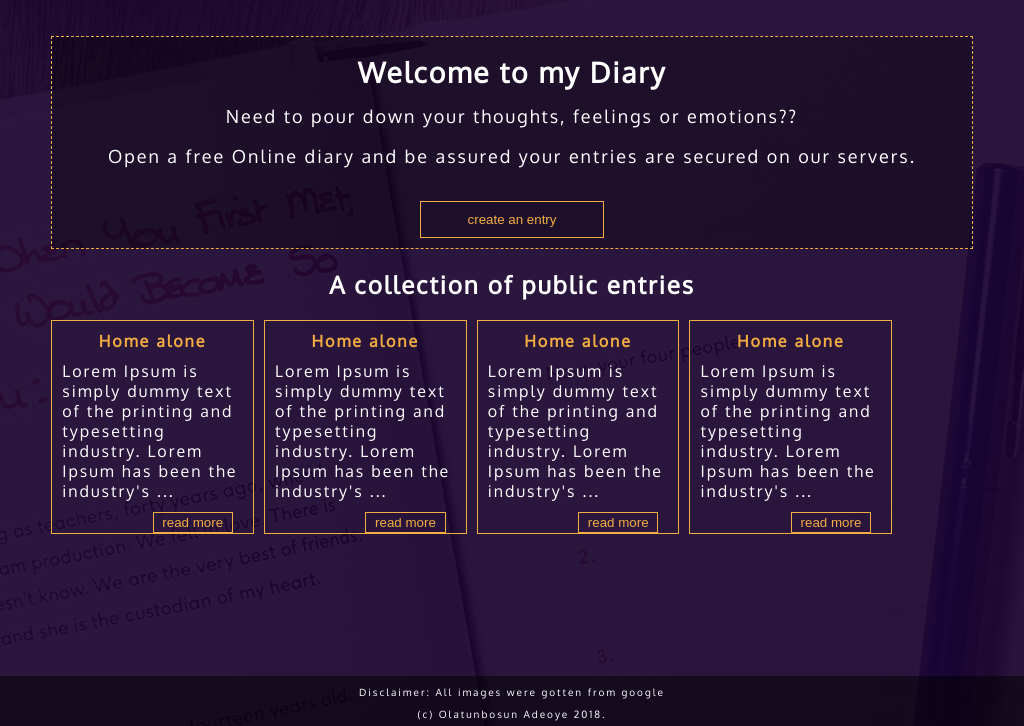
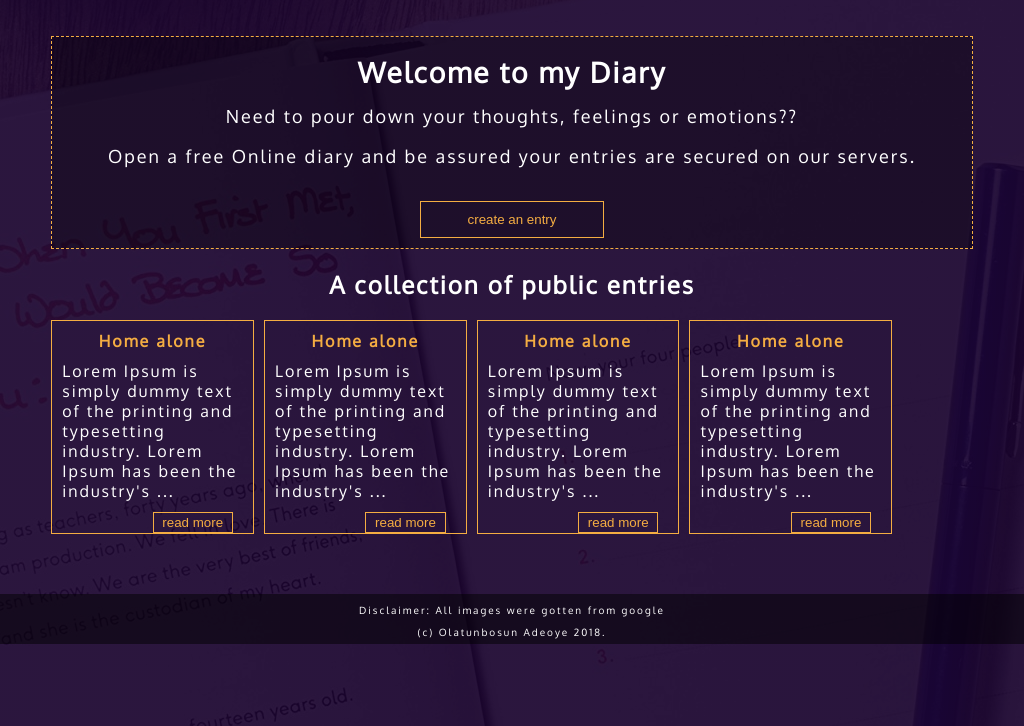
Before and after one commit to adex001/MyDiary, a website: page UI/index.html in a window 1024 px wide. Shown: the part 74-800 px from the top of the page. Drawn offline with Linux system fonts and the light colour scheme.

Commit message:
Implemented feedback for footer staying at the bottom

```diff
--- a/UI/css/style.css
+++ b/UI/css/style.css
@@ -1621,3 +1621,10 @@ padding: 15px;
     width: 100%;
   }
 }
+@media (max-width: 1024px) and (min-width: 1000px) {
+  footer{
+    position: relative;
+    bottom: 0;
+    width: 100%;
+  }
+}
```
